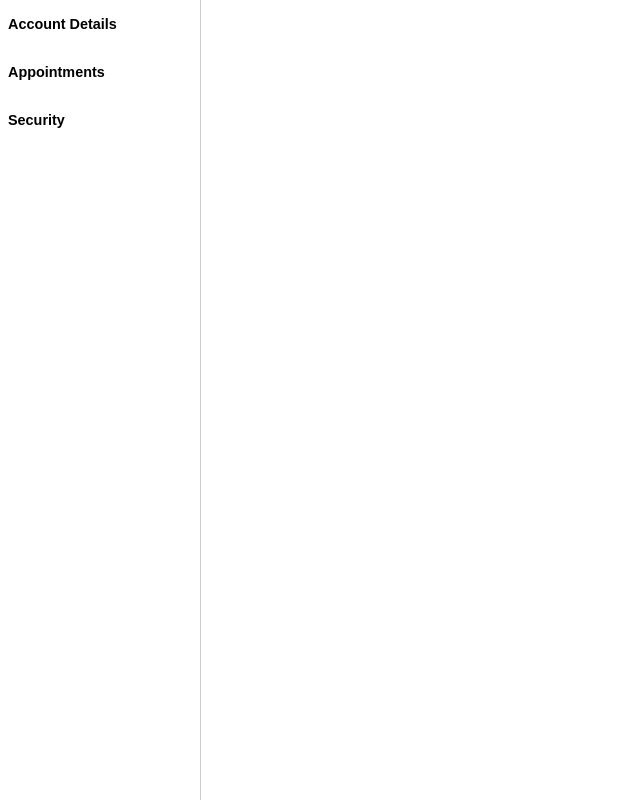
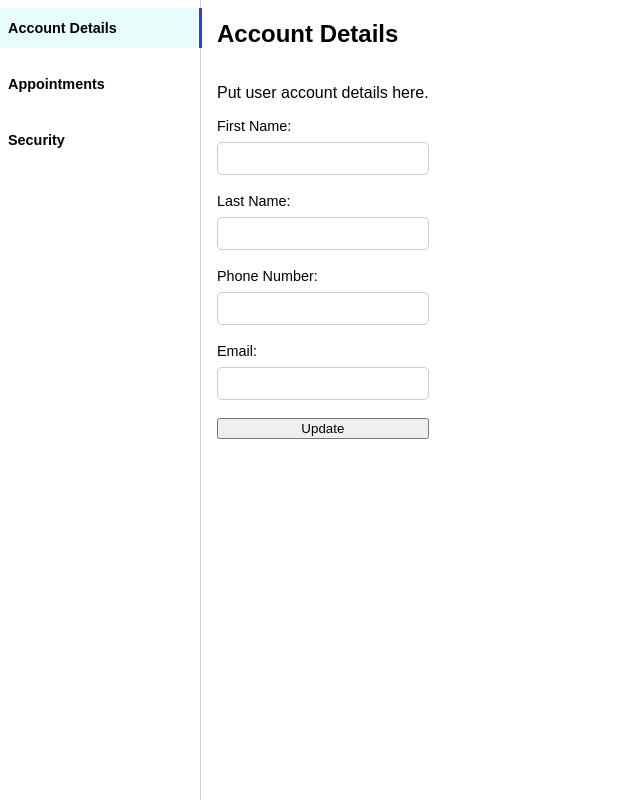
Before and after one commit to masontyoung11/appointment-system, a Django app: page /settings in a window 1280 px wide. Shown: the whole page, without its empty margins (0-640 px from the left). Run offline with Django 5.2, Linux system fonts and the light colour scheme; data comes from the database, SQL or seed files in the repository.

Commit message:
Enhance settings page styling and layout for improved user experience

```diff
--- a/appointment/static/settings.css
+++ b/appointment/static/settings.css
@@ -4,6 +4,7 @@ body {
   height: 100vh;
   padding: 0;
   margin: 0;
+  font-family: Arial, Helvetica, sans-serif;
 }
 
 .sidebar {
@@ -15,7 +16,7 @@ body {
 }
 
 .sidebar-button {
-  padding: 0.5rem 0.5rem 0.5rem 0.5rem;
+  padding: 0.75rem 0.5rem 0.75rem 0.5rem;
   background: none;
   text-align: left;
   cursor: pointer;
@@ -35,4 +36,24 @@ body {
 
 .content-div {
   margin: 0 0 0 1rem;
+  display: flex;
+  flex-direction: column;
 }
+
+.content-div form {
+    display: flex;
+    flex-direction: column;
+}
+
+.content-div form label {
+    font-size: 0.9rem;
+    font-weight: 500;
+    margin-bottom: 0.5rem;
+}
+
+.content-div form input {
+    padding: 0.5rem;
+    border-radius: 5px;
+    border: 1px solid #ccc;
+    outline: none;
+}
--- a/appointment/templates/accountManagement/settings.html
+++ b/appointment/templates/accountManagement/settings.html
@@ -13,7 +13,7 @@
       <button
         type="button"
         id="account-btn"
-        class="sidebar-button"
+        class="sidebar-button open"
         onclick="showDivAndHighlight('account-details', this)"
       >
         Account Details
@@ -53,7 +53,7 @@
       </script>
     </div>
     <div class="content">
-      <div id="account-details" class="content-div" style="display: none">
+      <div id="account-details" class="content-div">
         <h2>Account Details</h2>
         <p>Put user account details here.</p>
         <!-- Enter requests info -->
```
